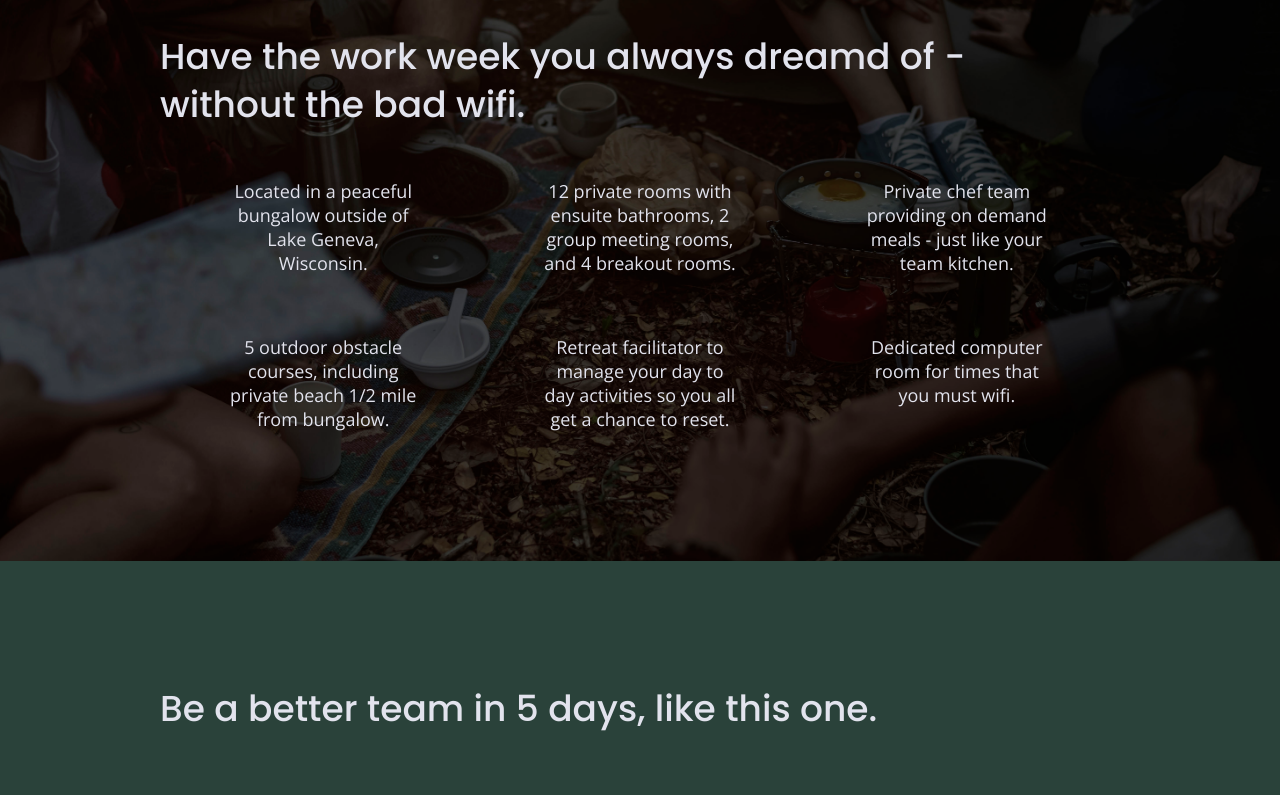
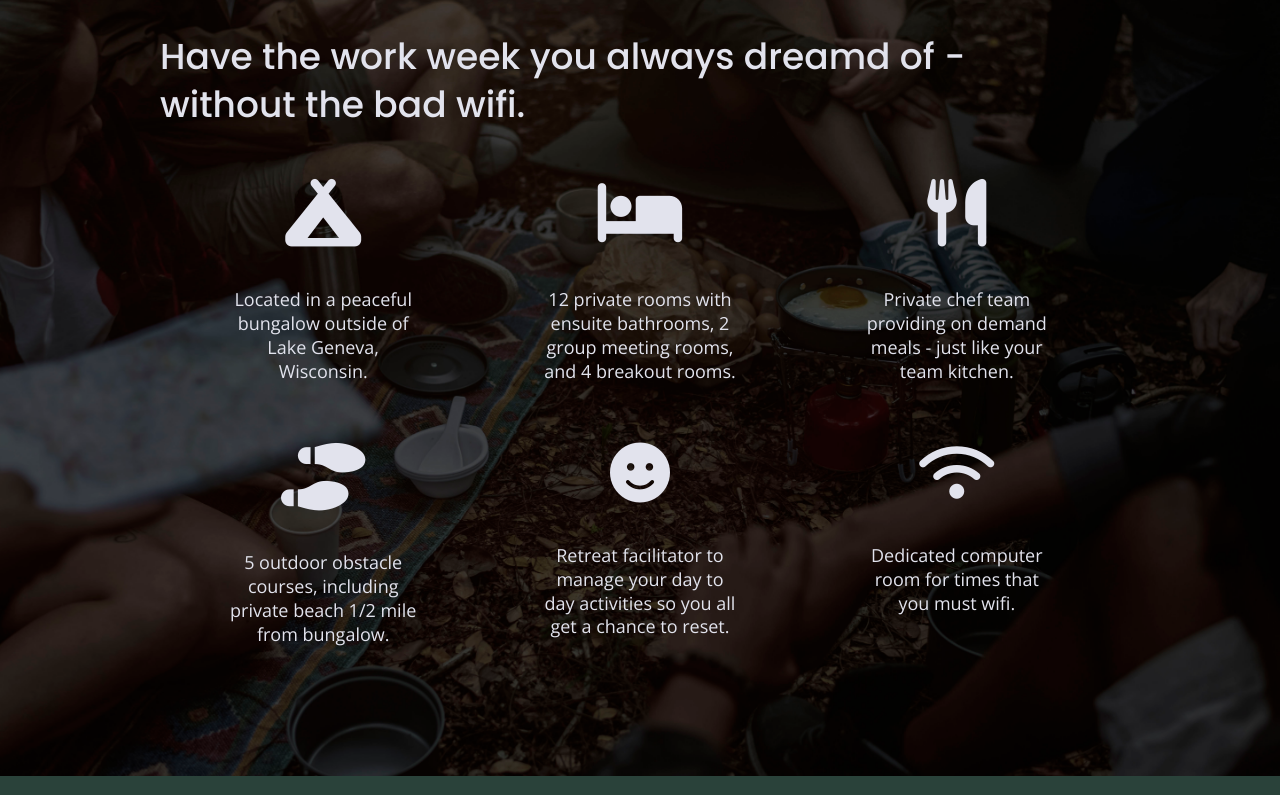
Before and after one commit to shonoac/206-unplugged, a website built with Parcel: page index.html in a window 1280 px wide. Shown: the part 1334-2129 px from the top of the page. Built offline with nearby package versions, Linux system fonts and the light colour scheme.

Commit message:
Added Feature icons

```diff
--- a/css/main.css
+++ b/css/main.css
@@ -317,6 +317,11 @@
     justify-content: center;
     align-items: flex-start;
     flex-flow: row wrap;
+  }
+
+  .features i {
+    font-size: 3.75em;
+      margin-bottom: 40px;
   }
 
   .features p {
--- a/index.html
+++ b/index.html
@@ -16,6 +16,9 @@
 <link href="https://fonts.googleapis.com/css?family=Open+Sans:400,700|Poppins:500,700" rel="stylesheet">
 <link rel="stylesheet" href="css/normalize.css">
 <link rel="stylesheet" href="css/main.css">
+
+<script src="https://kit.fontawesome.com/c555d7757b.js" crossorigin="anonymous"></script>
+
 
 </head>
 
@@ -67,33 +70,40 @@
       <div class="features-items">
         <article>
           <p class="fontawesome-icon">
+            <i class="fas fa-campground"></i>
           </p>
           <p class="features-item-description">Located in a peaceful bungalow outside of Lake Geneva, Wisconsin.
           </p>
         </article>
         <article>
           <p class="fontawesome-icon">
+            <i class="fas fa-bed"></i>
           </p>
           <p class="features-item-description">12 private rooms with ensuite bathrooms, 2 group meeting rooms, and 4 breakout rooms.
           </p>
         </article>
         <article>
           <p class="fontawesome-icon">
+            <i class="fas fa-utensils"></i>
           </p>
           <p class="features-item-description">Private chef team providing on demand meals - just like your team kitchen.
           </p>
         </article>
         <article>
           <p class="fontawesome-icon">
+            <i class="fas fa-shoe-prints"></i>
           </p>
           <p class="features-item-description">5 outdoor obstacle courses, including private beach 1/2 mile from bungalow.</p>
         </article>
         <article>
           <p class="fontawesome-icon"></p>
+          <i class="fas fa-smile">
+          </i>
           <p class="features-item-description">Retreat facilitator to manage your day to day activities so you all get a chance to reset.</p>
         </article>
           <article>
             <p class="fontawesome-icon"></p>
+            <i class="fas fa-wifi"></i>
             <p class="features-item-description">Dedicated computer room for times that you must wifi.</p>
           </article>
         </div>
```
Also changed, not shown: about/index.html (+2 -0 lines), faq/index.html (+3 -0 lines).
